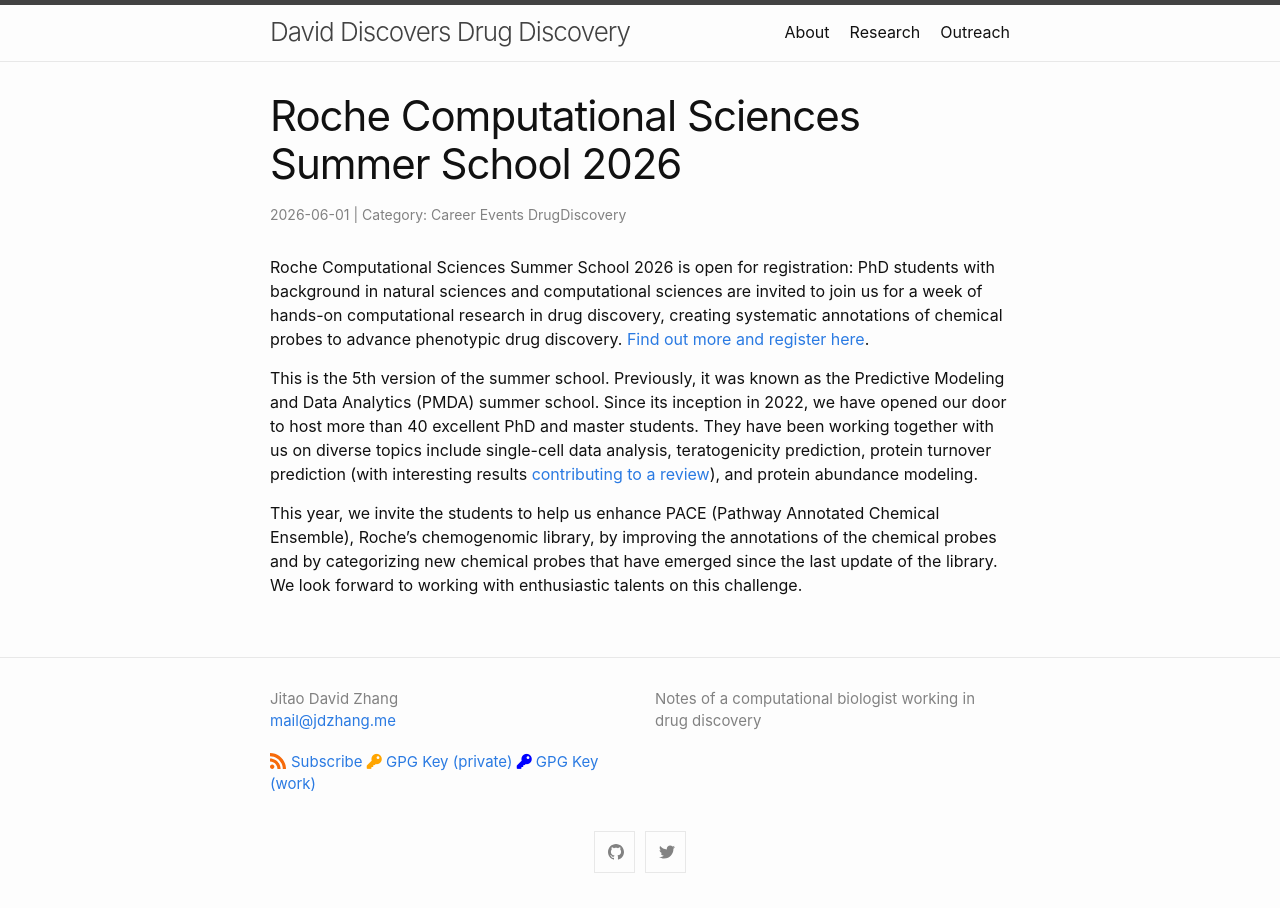
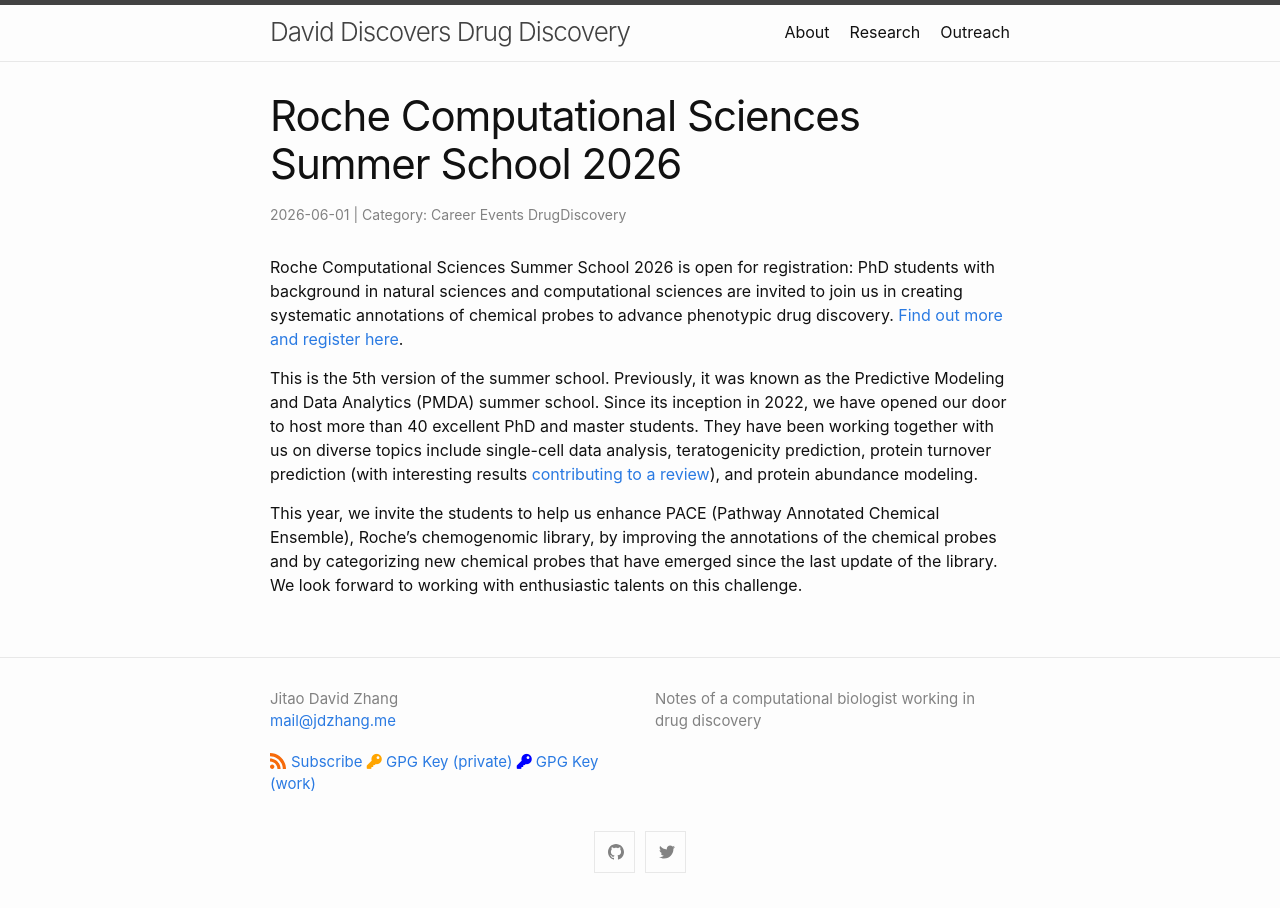
Before and after one commit to Accio/accio.github.io, a Jekyll site: the page built from _posts/2026-06-01-Roche-Computational-Sciences-Summer-School-2026.md, in a window 1280 px wide. Built offline with Jekyll 4.4.1, drawn with Linux system fonts in a browser that asks for light colours; comment, search, counter and statistics services are not loaded.

Commit message:
shorten the first paragraph

```diff
--- a/_posts/2026-06-01-Roche-Computational-Sciences-Summer-School-2026.md
+++ b/_posts/2026-06-01-Roche-Computational-Sciences-Summer-School-2026.md
@@ -5,7 +5,7 @@
 tags: summer school
 ---
 
-Roche Computational Sciences Summer School 2026 is open for registration: PhD students with background in natural sciences and computational sciences are invited to join us for a week of hands-on computational research in drug discovery, creating systematic annotations of chemical probes to advance phenotypic drug discovery. [Find out more and register here](https://bedapub.github.io/Roche-Computational-Sciences-Summer-School).
+Roche Computational Sciences Summer School 2026 is open for registration: PhD students with background in natural sciences and computational sciences are invited to join us in creating systematic annotations of chemical probes to advance phenotypic drug discovery. [Find out more and register here](https://bedapub.github.io/Roche-Computational-Sciences-Summer-School).
 
 This is the 5th version of the summer school. Previously, it was known as the Predictive Modeling and Data Analytics (PMDA) summer school. Since its inception in 2022, we have opened our door to host more than 40 excellent PhD and master students. They have been working together with us on diverse topics include single-cell data analysis, teratogenicity prediction, protein turnover prediction (with interesting results [contributing to a review](https://pubs.acs.org/doi/full/10.1021/mc-2025-vol60.ch17)), and protein abundance modeling.
 
```
